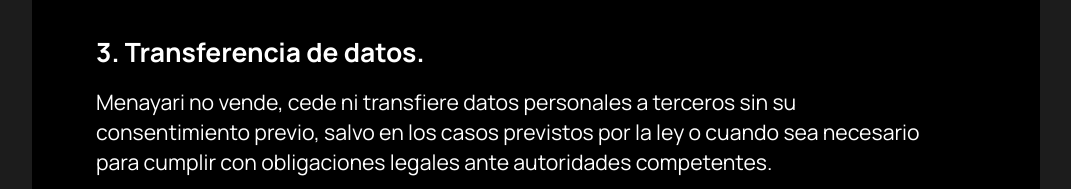
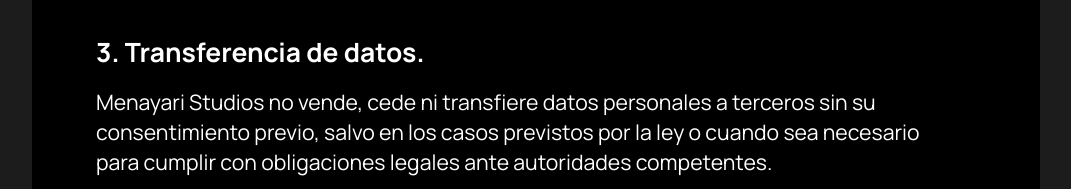
Before and after one commit to J4vi3rAb3l/21af06da-b1ea-4264-ada9-8764a5e7f9b4, a plain HTML site: page privacidad/index.html in a window 1280 px wide. Shown: the part 1406-1595 px from the top of the page, without its empty margins (104-1175 px from the left). Drawn offline with Linux system fonts and the light colour scheme.

Commit message:
Update index.html

```diff
--- a/privacidad/index.html
+++ b/privacidad/index.html
@@ -107,7 +107,7 @@
               <div class="item-wrapper">
                 <h4 class="mbr-section-subtitle mbr-fonts-style mb-3 display-5"><strong>3. Transferencia de datos.</strong></h4>
                 <p class="mbr-text mbr-fonts-style display-7">
-                  Menayari no vende, cede ni transfiere datos personales a terceros sin su consentimiento previo, salvo en los casos previstos por la ley o cuando sea necesario para cumplir con obligaciones legales ante autoridades competentes.
+                  Menayari Studios no vende, cede ni transfiere datos personales a terceros sin su consentimiento previo, salvo en los casos previstos por la ley o cuando sea necesario para cumplir con obligaciones legales ante autoridades competentes.
                 </p>
               </div>
             </div><div class="item features-without-image col-12">
```
